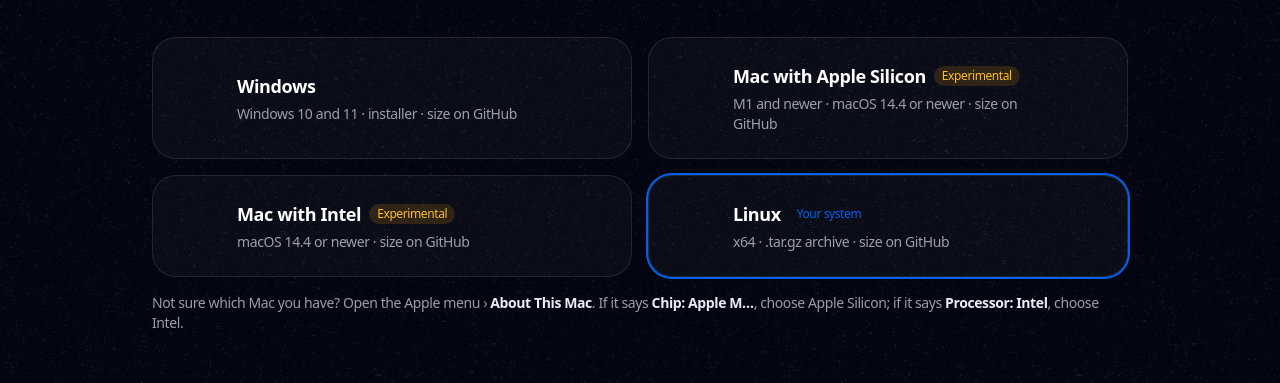
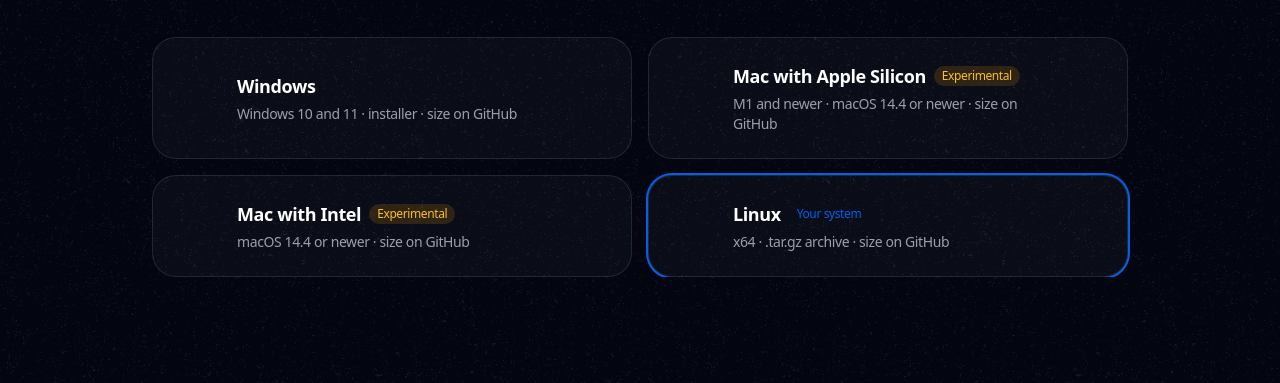
Before and after one commit to TiDeane/Statement-Portfolio-Tracker-website, an Astro site: page /download in a window 1280 px wide. Shown: the part 263-646 px from the top of the page. Built offline with nearby package versions, Linux system fonts and the light colour scheme; Astro itself is replaced by a stand-in of ours; no server answers; some icons are missing.

Commit message:
docs: drop the Mac chip tip from the download page

```diff
--- a/src/pages/download.astro
+++ b/src/pages/download.astro
@@ -124,15 +124,6 @@ const metadata = {
         })
       }
     </div>
-    <p
-      class="mx-auto max-w-5xl px-4 md:px-6 mt-4 text-sm text-muted motion-safe:animate-fade"
-      style="animation-delay: 480ms"
-    >
-      Not sure which Mac you have? Open the Apple menu › <b class="text-default">About This Mac</b>. If it says
-      <b class="text-default">Chip: Apple M…</b>, choose Apple Silicon; if it says <b class="text-default"
-        >Processor: Intel</b
-      >, choose Intel.
-    </p>
   </section>
 
   <section class="mx-auto max-w-3xl px-4 md:px-6 pt-20 md:pt-28 space-y-16">
```
